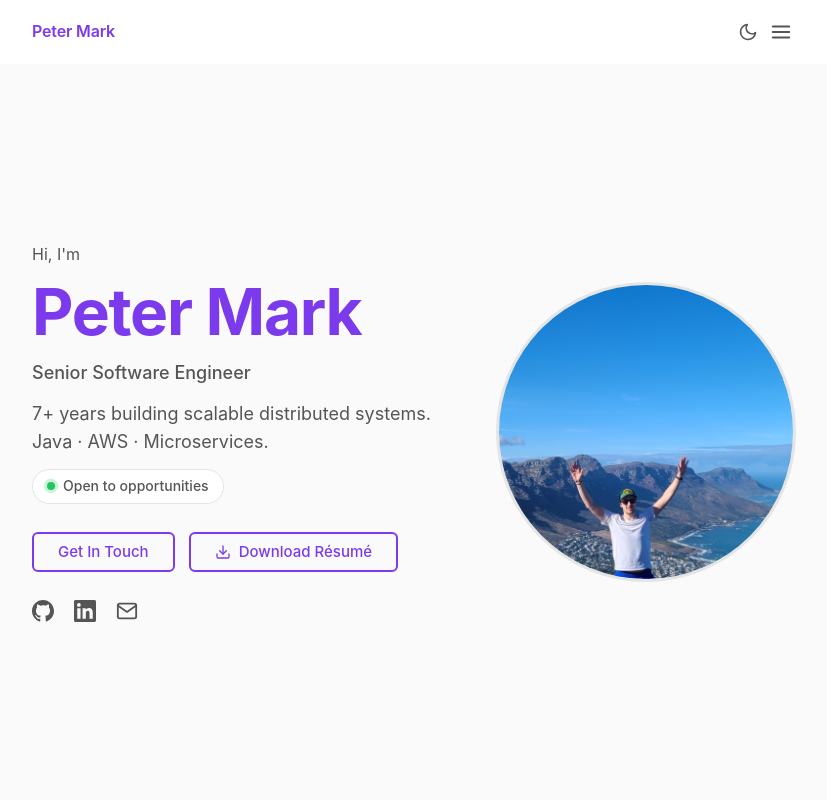
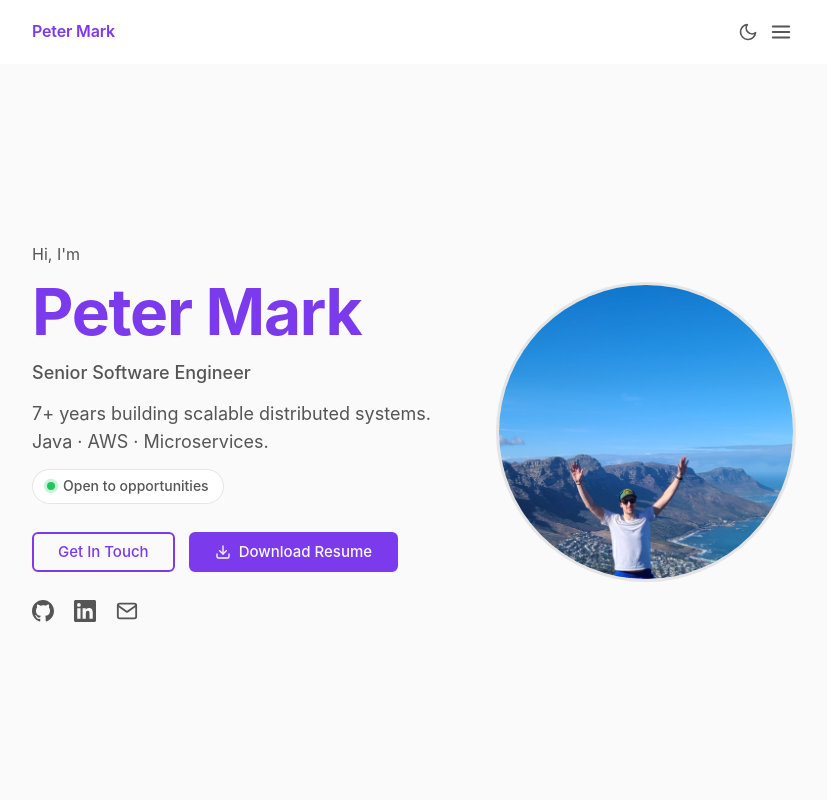
Before and after one commit to ptemark/PersonalWebsite, a website built with webpack: page index.html in a window 1280 px wide. Shown: the top 800 px of the page, without its empty margins (226-1053 px from the left). Built offline with nearby package versions, Linux system fonts and the light colour scheme.

Commit message:
Remove accents

```diff
--- a/index.html
+++ b/index.html
@@ -127,13 +127,13 @@
             </div>
             <div class="hero__cta">
               <a href="#footer" class="hero__btn hero__btn--secondary">Get In Touch</a>
-              <a href="Peter_Mark_Resume.pdf" class="hero__btn hero__btn--secondary" download>
+              <a href="Peter_Mark_Resume.pdf" class="hero__btn hero__btn--primary" download>
                 <svg xmlns="http://www.w3.org/2000/svg" width="16" height="16" viewBox="0 0 24 24" fill="none" stroke="currentColor" stroke-width="2" stroke-linecap="round" stroke-linejoin="round" aria-hidden="true">
                   <path d="M21 15v4a2 2 0 0 1-2 2H5a2 2 0 0 1-2-2v-4"></path>
                   <polyline points="7 10 12 15 17 10"></polyline>
                   <line x1="12" y1="15" x2="12" y2="3"></line>
                 </svg>
-                Download Résumé
+                Download Resume
               </a>
             </div>
             <div class="hero__social">
@@ -156,7 +156,7 @@
             </div>
           </div>
           <div class="hero__photo-wrap">
-            <img src="img/peter.jpg" srcset="img/peter-600.jpg 600w, img/peter.jpg 1800w" sizes="(min-width: 768px) 300px, 220px" alt="Peter Mark on a mountain summit" class="hero__photo" width="300" height="300" loading="eager" fetchpriority="high">
+            <img src="img/peter.jpg" srcset="img/peter-600.jpg 600w, img/peter.jpg 1800w" sizes="(min-width: 768px) 300px, 220px" alt="Peter Mark on a mountain summit" class="hero__photo" width="220" height="220" loading="eager" fetchpriority="high">
           </div>
         </div>
       </div>
```
